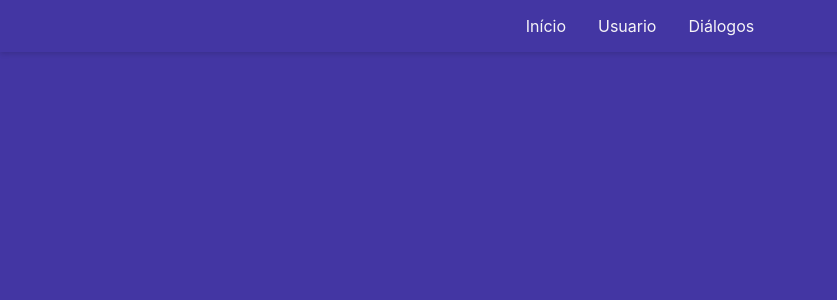
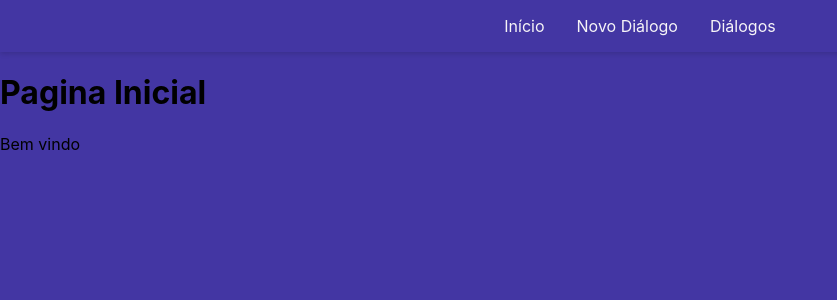
Before and after one commit to Jessesantoz/Web-Dialogs, a React (Create React App) app: page /Apresentacao in a window 1280 px wide. Shown: the top 300 px of the page, without its empty margins (0-837 px from the left). Built offline with nearby package versions, Linux system fonts and the light colour scheme.

Commit message:
Sistema de navegação entre as paginas sem troca de URL

```diff
--- a/package.json
+++ b/package.json
@@ -3,13 +3,14 @@
   "version": "0.1.0",
   "private": true,
   "dependencies": {
+    "@babel/plugin-proposal-private-property-in-object": "7.21.11",
     "@testing-library/jest-dom": "^5.17.0",
     "@testing-library/react": "^13.4.0",
     "@testing-library/user-event": "^13.5.0",
     "date-fns": "^3.6.0",
     "react": "^18.2.0",
     "react-dom": "^18.2.0",
-    "react-router-dom": "^6.22.3",
+    "react-router-dom": "^5.2.0",
     "react-scripts": "5.0.1",
     "web-vitals": "^2.1.4"
   },
--- a/src/App.js
+++ b/src/App.js
@@ -1,21 +1,40 @@
 import React, { Component } from 'react';
 import './App.css';
+import { BrowserRouter as Router, Link, Switch, Route } from 'react-router-dom';
+
+//import NovoComentario from "./components/NovoComentario/NovoComentario"
+//import Comentario from "./components/Comentario/Comentario"
+import Apresentacao from "./components/Apresentacao/Apresentacao"
 
 
 function App() {
   return (
-
+    <Router>
       <div className='App'>
         <header>
           <nav>
             <ul>
-            <li><a href='/'>Início</a></li>
-            <li><a href='/'>Usuario</a></li>
-            <li><a href='/'>Diálogos</a></li>
+              <li>
+                <Link to='/Apresentacao'>Início</Link>
+              </li>
+              <li>
+                <Link to='/'>Novo Diálogo</Link>
+              </li>
+              <li>
+                <Link to='/'>Diálogos</Link>
+              </li>
             </ul>
           </nav>
         </header>
+        <main>
+          <Switch>
+            <Route path="/Apresentacao">
+              <Apresentacao/>
+            </Route>
+          </Switch>
+        </main>
       </div>
+    </Router>
 
   )
 }
--- a/src/components/apresentacao/apresentacao.js
+++ b/src/components/apresentacao/apresentacao.js
@@ -0,0 +1,9 @@
+
+function Apresentacao() {
+    return <>
+        <h1> Pagina Inicial</h1>
+        <p>Bem vindo</p>
+        </>
+}
+
+export default Apresentacao
```
Also changed, not shown: src/components/NovoComentario/NovoComentario.css (renamed from src/components/Comentario/NovoComentario.css), src/components/NovoComentario/NovoComentario.js (renamed from src/components/Comentario/NovoComentario.js), 1 other file (tests, documents, lock files or other folders). Lines whose indentation alone changed are shown as unchanged.
